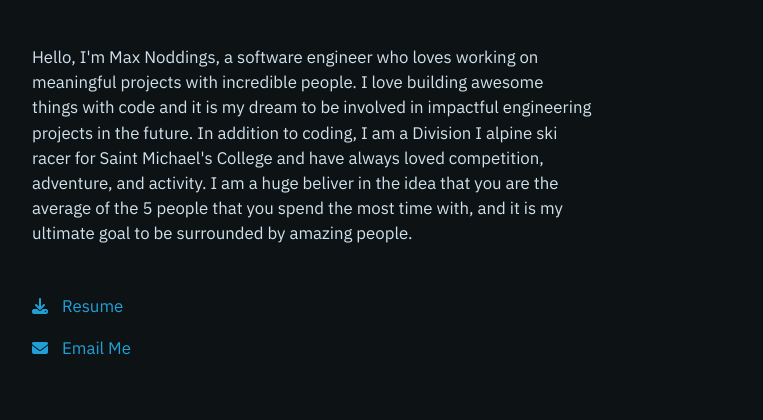
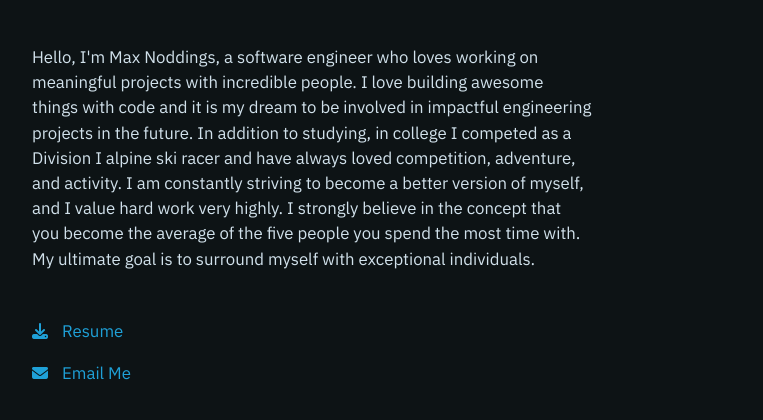
Before and after one commit to MaxNoddings/my-portfolio, a plain HTML site: page index.html in a window 1280 px wide. Shown: the part 380-800 px from the top of the page, without its empty margins (258-1021 px from the left). Drawn offline with Linux system fonts and the light colour scheme; a web font is replaced by a local one.

Commit message:
alter bio

```diff
--- a/index.html
+++ b/index.html
@@ -55,10 +55,11 @@
                 Hello, I'm Max Noddings, a software engineer who loves working
                 on meaningful projects with incredible people. I love building awesome things
                 with code and it is my dream to be involved in impactful engineering projects
-                in the future. In addition to coding, I am a Division I alpine ski racer for Saint Michael's
-                College and have always loved competition, adventure, and activity. I am a huge beliver in the idea that
-                you are the average of the 5 people that you spend the most time with,
-                and it is my ultimate goal to be surrounded by amazing people.
+                in the future. In addition to studying, in college I competed as a Division I alpine
+                ski racer and have always loved competition, adventure, and activity. I am constantly
+                striving to become a better version of myself, and I value hard work very highly. I strongly
+                believe in the concept that you become the average of the five people you spend the most time
+                with. My ultimate goal is to surround myself with exceptional individuals.
             </p>
             <div class="links">
                 <a href="/public/Max Noddings Resume.pdf" download="Max Noddings Resume.pdf" class="outreach darkerText">
```
